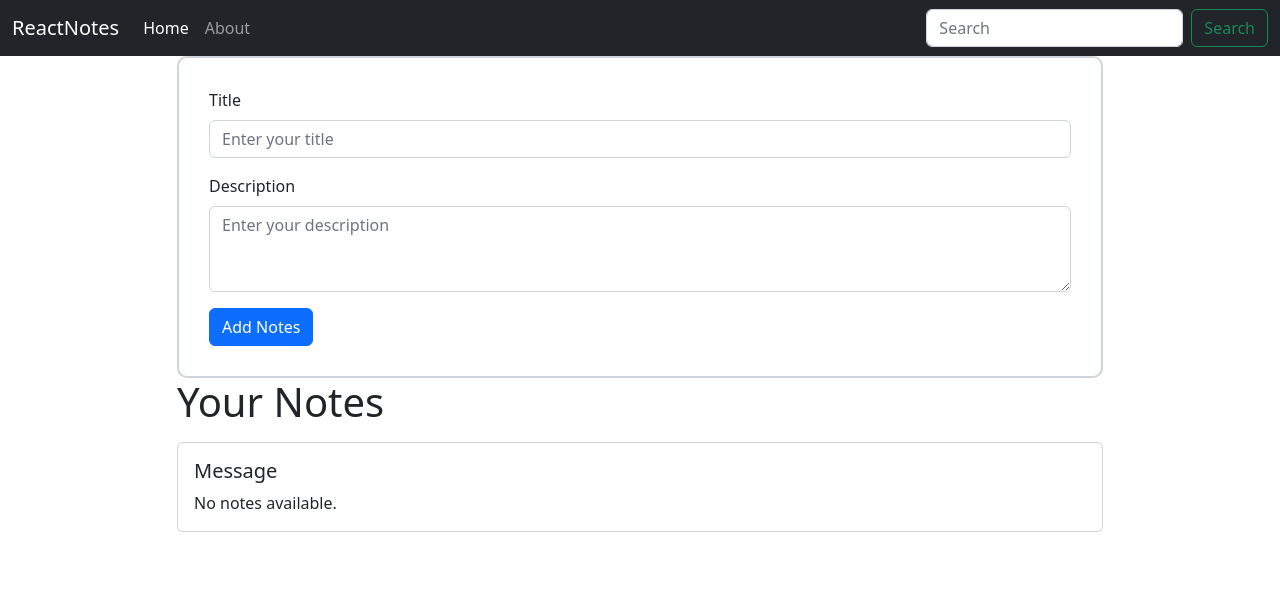
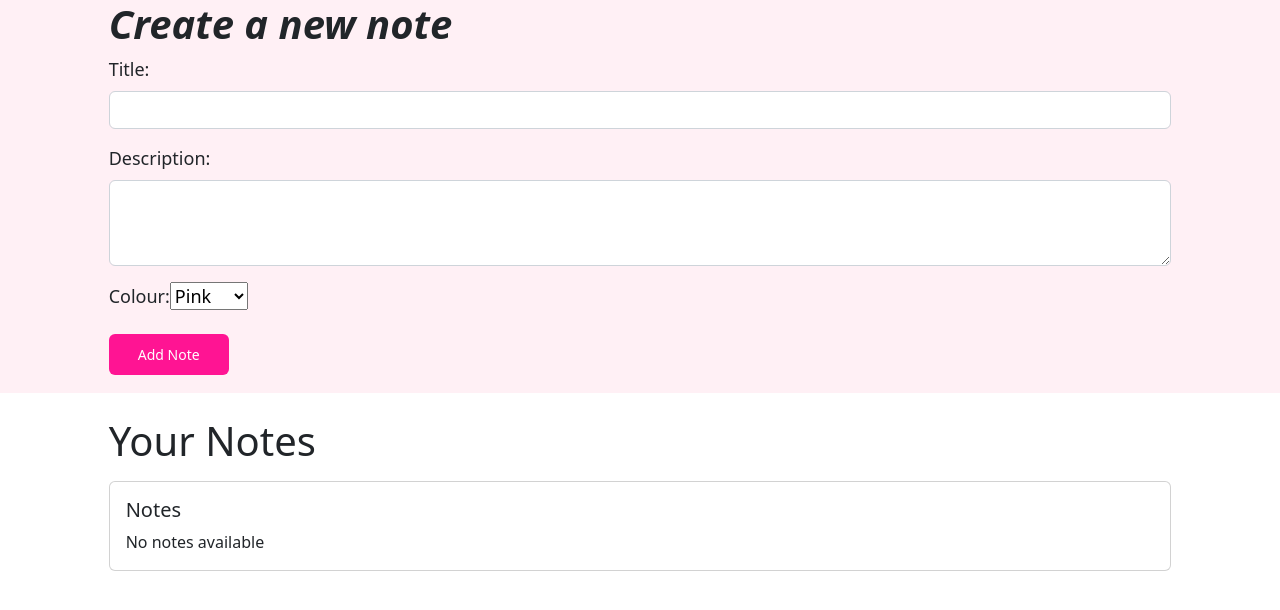
Before and after one commit to ChristinaAlferieva/Lab4-ReactJS, a React (Create React App) app in the folder problem-1/my-notes-app/: page / in a window 1280 px wide. Shown: the top 610 px of the page. Built offline with nearby package versions, Linux system fonts and the light colour scheme.

Commit message:
Fixed the form and added CSS

```diff
--- a/problem-1/my-notes-app/src/App.js
+++ b/problem-1/my-notes-app/src/App.js
@@ -1,34 +1,35 @@
-import React, { useState } from 'react';
-import NavBar from './components/NavBar';
+import React from 'react';
 import Form from './components/Form';
 import Notes from './components/Notes';
-import EditModal from './components/EditModal';
+import EditNote from './components/EditNote';
+import { useState } from 'react';
 
 export default function App() {
   const [title, setTitle] = useState("")
-  const [desc, setDesc] = useState("")
+  const [description, setDescription] = useState("")
   const [note, setNote] = useState(getNotesFromLs)
+  const [editId, setEditId] = useState("")
 
   localStorage.setItem("note", JSON.stringify(note))
 
   return (
     <div>
-      <EditModal />
-      <NavBar />
-      <Form title={title} setTitle={setTitle} desc={desc} setDesc={setDesc} note={note} setNote={setNote} />
-      <div className="container">
+      <EditNote editId={editId} note={note} setNote={setNote}/>
+      <Form title={title} setTitle={setTitle} description={description} setDescription={setDescription} note={note} setNote={setNote} />
+      <div className="note_details">
         <div className="row justify-content-center">
           <div className="col-md-10">
+            <br></br>
             <h1 className="mb-3">Your Notes</h1>
             {
               note.length === 0 ? <div className="card mb-3">
                 <div className="card-body">
-                  <h5 className="card-title">Message</h5>
-                  <p className="card-text">No notes available.</p>
+                  <h5 className="card-title">Notes</h5>
+                  <p className="card-text">No notes available</p>
                 </div>
               </div> : note.map((element) => {
                 return (
-                  <Notes element={element} key={element.id} note={note} setNote={setNote}/>
+                  <Notes element={element} key={element.id} note={note} setNote={setNote} setEditId={setEditId}/>
                 )
               })
             }
--- a/problem-1/my-notes-app/src/components/EditModal.js
+++ /dev/null
@@ -1,35 +0,0 @@
-import React from 'react';
-
-function EditModal() {
-  return (
-    <div>
-      <div className="modal fade" id="exampleModal" tabindex="-1" aria-labelledby="exampleModalLabel" aria-hidden="true">
-        <div className="modal-dialog">
-          <div className="modal-content">
-            <div className="modal-header">
-              <h1 className="modal-title fs-5" id="exampleModalLabel">EditNotes</h1>
-              <button type="button" className="btn-close" data-bs-dismiss="modal" aria-label="Close"></button>
-            </div>
-            <div className="modal-body">
-              <form>
-                <div className="mb-3">
-                  <label for="title" className="form-label">Title</label>
-                  <input type="text" className="form-control" id="edittitle" placeholder="Enter your title" />
-                </div>
-                <div className="mb-3">
-                  <label for="exampleInputPassword1" className="form-label">Description</label>
-                  <textarea name="editdesc" id="desc" rows="3" className="form-control" placeholder="Enter your description"></textarea>
-                </div>
-              </form>
-            </div>
-            <div className="modal-footer">
-              <button type="button" className="btn btn-primary" data-bs-dismiss="modal">Edit Note</button>
-            </div>
-          </div>
-        </div>
-      </div>
-    </div>
-  )
-}
-
-export default EditModal;
--- /dev/null
+++ b/problem-1/my-notes-app/src/components/EditNote.js
@@ -0,0 +1,59 @@
+import React from 'react';
+
+function EditNote({ editId, note, setNote }) {
+  const updateHandler = () => {
+    const updateNote = note.map((element) => {
+      if (editId === element.id) {
+        return ({
+          ...element, title: document.getElementById("editTitle").value,
+          description: document.getElementById("editDescription").value
+        })
+      } else {
+        return element;
+      }
+    })
+    console.log(updateNote);
+    setNote(updateNote);
+  }
+
+  return (
+    <div>
+      <div className="modal fade" id="exampleModal" tabindex="-1" aria-labelledby="exampleModalLabel" aria-hidden="true">
+        <div className="modal-dialog">
+          <div className="modal-content">
+            <div className="modal-header">
+              <h1 className="modal-title fs-5" id="exampleModalLabel">EditNotes</h1>
+              <button type="button" className="btn-close" data-bs-dismiss="modal" aria-label="Close"></button>
+            </div>
+            <div className="modal-body">
+              <form>
+                <div className="mb-3">
+                  <label for="title" className="form-label">Title</label>
+                  <input type="text" className="form-control" id="editTitle" placeholder="Enter your title" />
+                </div>
+                <div className="mb-3">
+                  <label for="description" className="form-label">Description</label>
+                  <textarea id="editDescription" rows="3" className="form-control" placeholder="Enter your description"></textarea>
+                </div>
+                <div className="mb-3">
+                  <label for="colour" className="form-label">Colour:</label>
+                  <select id="colour" name="colour">
+                    <option value="pink" selected>Pink</option>
+                    <option value="blue">Blue</option>
+                    <option value="purple">Purple</option>
+                    <option value="green">Green</option>
+                  </select>
+                </div>
+              </form>
+            </div>
+            <div className="modal-footer">
+              <button type="button" className="btn btn-primary" data-bs-dismiss="modal" onClick={updateHandler}>Edit Note</button>
+            </div>
+          </div>
+        </div>
+      </div>
+    </div>
+  )
+}
+
+export default EditNote;
--- a/problem-1/my-notes-app/src/components/Form.js
+++ b/problem-1/my-notes-app/src/components/Form.js
@@ -1,46 +1,56 @@
 import React from 'react';
 
-function Form({title, setTitle, desc, setDesc, note, setNote}) {
-    const inputHandler = (e) => {
-        if(e.target.id === "title"){
+function Form({ title, setTitle, description, setDescription, note, setNote }) {
+    const inputDetailsHandler = (e) => {
+        if (e.target.id === "title") {
             setTitle(e.target.value)
         } else {
-            setDesc(e.target.value)
+            setDescription(e.target.value)
         }
     }
 
-    const addNotesHandler = (e) => {
+    const addNoteHandler = (e) => {
         e.preventDefault()
-        if(title!=="" && desc!==""){
+        if (title !== "" && description !== "") {
             setNote((note) => {
                 return (
                     [...note, {
-                        title:title,
-                        desc:desc,
-                        id:new Date().getTime()
+                        title: title,
+                        description: description,
+                        id: new Date()
                     }]
                 )
             })
         }
         setTitle("");
-        setDesc("");
+        setDescription("");
     }
 
     return (
         <div>
-            <div className="container">
+            <div className="note_details" style={body}>
                 <div className="row justify-content-center">
                     <div className="col-md-10">
-                        <form style={{border:"2px solid #ced4da", borderRadius:"10px", padding:"30px"}}>
+                        <h2 style={heading}>Create a new note</h2>
+                        <form>
                             <div className="mb-3">
-                                <label for="title" className="form-label">Title</label>
-                                <input type="text" className="form-control" id="title" placeholder="Enter your title" value={title} onChange={inputHandler}/>
+                                <label for="title" className="form-label">Title:</label>
+                                <input type="text" className="form-control" id="title" value={title} onChange={inputDetailsHandler} />
                             </div>
                             <div className="mb-3">
-                                <label for="exampleInputPassword1" className="form-label">Description</label>
-                                <textarea name="desc" id="desc" rows="3" className="form-control" placeholder="Enter your description" value={desc} onChange={inputHandler}></textarea>
+                                <label for="description" className="form-label">Description:</label>
+                                <textarea name="description" id="description" rows="3" className="form-control" value={description} onChange={inputDetailsHandler}></textarea>
                             </div>
-                            <button type="submit" className="btn btn-primary" onClick={addNotesHandler}>Add Notes</button>
+                            <div className="mb-3">
+                                <label for="colour" className="form-label">Colour:</label>
+                                <select id="colour" name="colour">
+                                    <option value="pink" selected>Pink</option>
+                                    <option value="blue">Blue</option>
+                                    <option value="purple">Purple</option>
+                                    <option value="green">Green</option>
+                                </select>
+                            </div>
+                            <button type="submit" className="btn" style={btnstyle} onClick={addNoteHandler}>Add Note</button>
                         </form>
                     </div>
                 </div>
@@ -50,4 +60,28 @@ function Form({title, setTitle, desc, setDesc, note, setNote}) {
     )
 }
 
+const btnstyle =  {
+	padding: "10px 6px",
+	position: "relative",
+	display: "block",
+	width: "120px",
+	borderRadius: "6px",
+	marginBottom: "18px",
+	border: "0",
+	background: "#ff1493",
+	color: "white",
+	fontSize: "14px",
+	cursor: "pointer"
+}
+
+const body = {
+    background: "#fff0f5",
+    fontSize: "18px"
+}
+
+const heading = {
+    fontWeight: "bold",
+	fontStyle: "italic",
+    fontSize: "40px"
+}
 export default Form;
--- a/problem-1/my-notes-app/src/components/NavBar.js
+++ /dev/null
@@ -1,32 +0,0 @@
-import React from 'react'
-
-function NavBar() {
-    return (
-        <>
-            <nav className="navbar navbar-expand-lg navbar-dark bg-dark">
-                <div className="container-fluid">
-                    <a className="navbar-brand" href="#">ReactNotes</a>
-                    <button className="navbar-toggler" type="button" data-bs-toggle="collapse" data-bs-target="#navbarSupportedContent" aria-controls="navbarSupportedContent" aria-expanded="false" aria-label="Toggle navigation">
-                        <span className="navbar-toggler-icon"></span>
-                    </button>
-                    <div className="collapse navbar-collapse" id="navbarSupportedContent">
-                        <ul className="navbar-nav me-auto mb-2 mb-lg-0">
-                            <li className="nav-item">
-                                <a className="nav-link active" aria-current="page" href="#">Home</a>
-                            </li>
-                            <li className="nav-item">
-                                <a className="nav-link" href="#">About</a>
-                            </li>
-                        </ul>
-                        <form className="d-flex" role="search">
-                            <input className="form-control me-2" type="search" placeholder="Search" aria-label="Search"/>
-                                <button className="btn btn-outline-success" type="submit">Search</button>
-                        </form>
-                    </div>
-                </div>
-            </nav>
-        </>
-    )
-}
-
-export default NavBar;
```
Also changed, not shown: problem-1/my-notes-app/src/components/Notes.js (+15 -3 lines).
